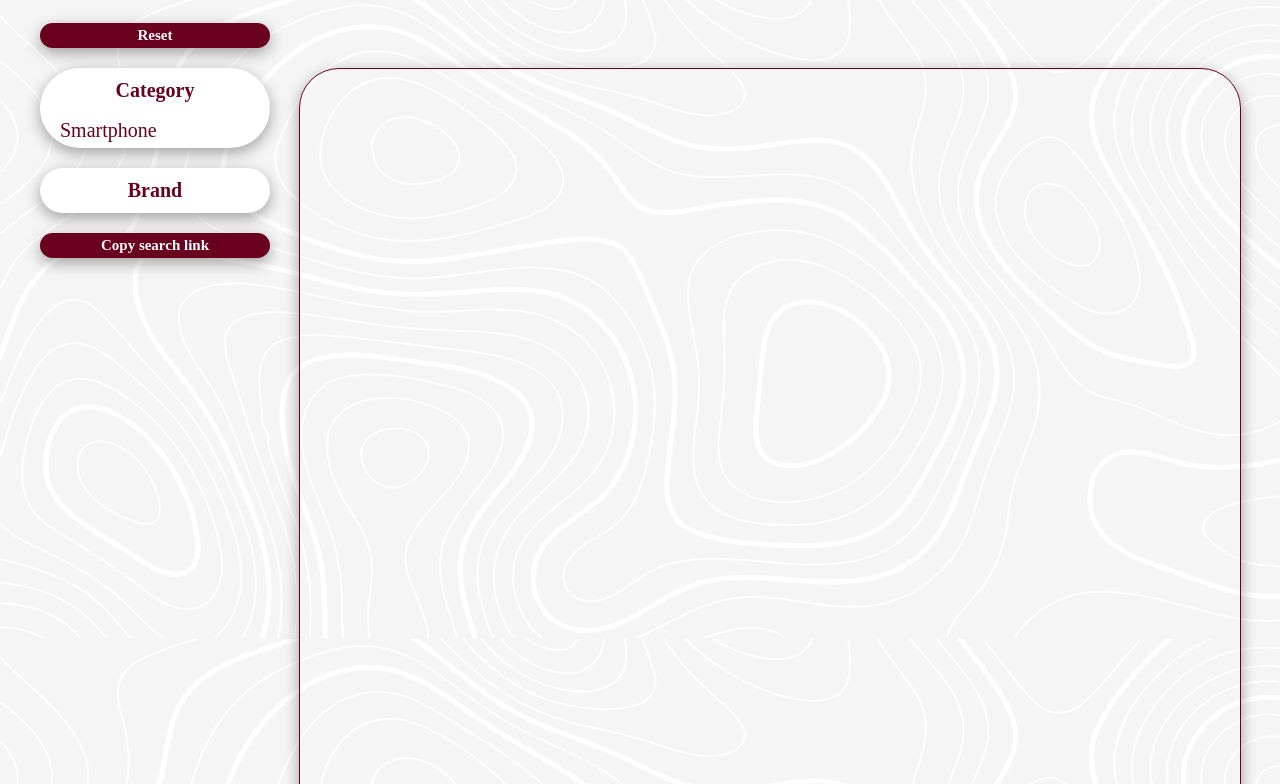
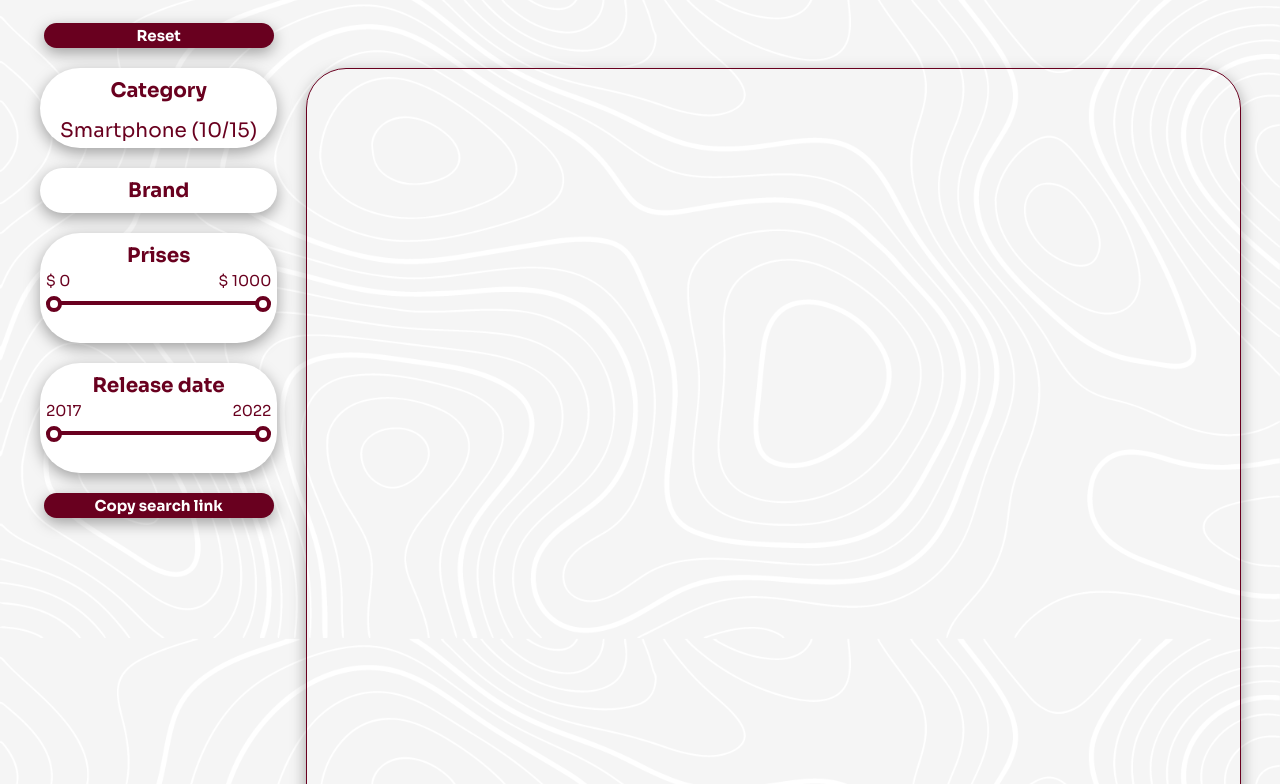
Before and after one commit to EnayaAme/Online-store, a website built with webpack: page src/index.html in a window 1280 px wide. Shown: the part 135-919 px from the top of the page. Built offline with nearby package versions, Linux system fonts and the light colour scheme.

Commit message:
feat: add CreateRangeBlock, add span to CreateCheckbox

```diff
--- a/src/sass/base/_typography.scss
+++ b/src/sass/base/_typography.scss
@@ -22,3 +22,7 @@ h2 {
 .choice-menu__option + label {
   @include text ('Sora', normal, 400, 2rem, $color-primary, 2.5rem);
 }
+
+.range-menu__numbers {
+  @include text ('Sora', normal, 400, 1.5rem, $color-primary, 2.5rem);
+}
--- a/src/sass/components/_choice-menu.scss
+++ b/src/sass/components/_choice-menu.scss
@@ -1,6 +1,5 @@
 // .range-menu,
-.choice-menu
-{
+.choice-menu {
   padding-top: 10px;
   width: 100%;
   max-height: 250px;
@@ -15,7 +14,6 @@
   box-shadow: rgba(0, 0, 0, 0.35) 0px 5px 15px;
 }
 
-//.range-menu h2,
 .choice-menu h2 {
   margin-bottom: 10px;
 }
--- /dev/null
+++ b/src/sass/components/_range-menu.scss
@@ -0,0 +1,96 @@
+.range-menu {
+  padding-bottom: 30px;
+  padding-top: 10px;
+  width: 100%;
+  max-height: 250px;
+  display: flex;
+  flex-direction: column;
+  align-items: center;
+  justify-content: flex-start;
+  background: $color-light;
+  border-radius: 40px;
+  overflow-x: hidden;
+  overflow-y: auto;
+  box-shadow: rgba(0, 0, 0, 0.35) 0px 5px 15px;
+}
+
+.range-menu__numbers {
+  width: 95%;
+  display: flex;
+  justify-content: space-between;
+}
+
+.range-menu__range {
+  position: relative;
+  width: 95%;
+  height: 20px;
+}
+
+.range-menu__tracker {
+  width: 100%;
+  height: 4px;
+  position: absolute;
+  margin: auto;
+  top: 0;
+  bottom: 0;
+  border-radius: 5px;
+  background-color: $color-primary;
+}
+
+.range-menu__slider {
+  -webkit-appearance: none;
+  -moz-appearance: none;
+  appearance: none;
+  width: 100%;
+  outline: none;
+  position: absolute;
+  margin: auto;
+  top: 0;
+  bottom: 0;
+  background-color: transparent;
+  pointer-events: none;
+}
+
+.range-menu__slider::-webkit-slider-runnable-track{
+  -webkit-appearance: none;
+  height: 5px;
+}
+
+.range-menu__slider::-moz-range-track{
+  -moz-appearance: none;
+  height: 5px;
+}
+
+.range-menu__slider::-ms-track {
+  appearance: none;
+  height: 5px;
+}
+
+.range-menu__slider::-moz-range-thumb{
+  -moz-appearance: none;
+  height: 16px;
+  width: 16px;
+  cursor: pointer;
+  border-radius: 50%;
+  background: $color-light;
+  border: 4px solid $color-primary;
+  pointer-events: auto;
+  margin-top: -5px;
+}
+
+.range-menu__slider::-webkit-slider-thumb{
+  -webkit-appearance: none;
+  height: 16px;
+  width: 16px;
+  cursor: pointer;
+  border-radius: 50%;
+  background: $color-light;
+  border: 4px solid $color-primary;
+  pointer-events: auto;
+  margin-top: -5px;
+}
+
+.range-menu__slider:active::-webkit-slider-thumb{
+  background-color: $color-light;
+  border: 3px solid $color-primary;
+}
--- a/src/style.scss
+++ b/src/style.scss
@@ -14,6 +14,7 @@
 @import "sass/components/header";
 @import "sass/components/buttons";
 @import "sass/components/choice-menu";
+@import "sass/components/range-menu";
 //@import "sass/components/footer";
 
 // layouts //
@@ -22,7 +23,7 @@
 @import "sass/layouts/store";
 
 // fonts //
-
+@import url('https://fonts.googleapis.com/css2?family=Sora:wght@400;700&display=swap');
 
 
 
--- a/src/ts/start.ts
+++ b/src/ts/start.ts
@@ -1,3 +1,5 @@
+////////////////////////////////////   INTERFACES   ////////////////////////////////////
+
 interface ConstructorElement {
   tag: string;
   id?: string;
@@ -20,10 +22,33 @@ interface ConstructorCheckbox {
   className?: string;
 }
 
+interface ConstructorRange {
+  type: string;
+  min: string;
+  max: string;
+  value: string;
+  id: string;
+  className?: string;
+}
+
+interface ConstructorRangeBlock {
+  title: string;
+  from: string;
+  to: string;
+  range1Min: string;
+  range2Min: string;
+  range1Max: string;
+  range2Max: string;
+  range1Value: string;
+  range2Value: string;
+}
+
+////////////////////////////////////   CLASSES   ////////////////////////////////////
+
 // структура базового элемента //
 
 class CreateElement {
-  private el: HTMLElement;
+  protected el: HTMLElement;
   constructor({ tag, id, className, content }: ConstructorElement) {
     this.el = document.createElement(tag);
     if (id) {
@@ -77,10 +102,101 @@ class CreateCheckbox {
     this.label = document.createElement('label');
     this.label.htmlFor = id;
     this.label.textContent = value;
+    const quantity = document.createElement('span');
+    quantity.textContent = '  (10/15)';
+    this.label.append(quantity);
   }
   getnode() {
     const arr: [HTMLInputElement, HTMLLabelElement] = [this.input, this.label];
     return arr;
+  }
+}
+
+class CreateRange {
+  private input: HTMLInputElement;
+  constructor({ type, min, max, value, id, className }: ConstructorRange) {
+    this.input = document.createElement('input');
+    this.input.type = type;
+    this.input.min = min;
+    this.input.max = max;
+    this.input.id = id;
+    this.input.value = value;
+    if (className) {
+      this.input.classList.add(className);
+    }
+  }
+
+  getnode() {
+    return this.input;
+  }
+}
+
+class CreateRangeBlock extends CreateElement {
+  private title: HTMLElement;
+  private nums: HTMLElement;
+  private from: HTMLElement;
+  private to: HTMLElement;
+  private rangeBlock: HTMLElement;
+  private rangeLine: HTMLElement;
+  private range1: HTMLInputElement;
+  private range2: HTMLInputElement;
+
+  constructor({
+    title,
+    from,
+    to,
+    range1Min,
+    range1Max,
+    range1Value,
+    range2Min,
+    range2Max,
+    range2Value,
+  }: ConstructorRangeBlock) {
+    super({ tag: 'div', className: 'aside__range range-menu' });
+    this.title = new CreateElement({ tag: 'h2', className: 'range-menu__title', content: title }).getnode();
+    this.nums = new CreateElement({ tag: 'div', className: 'range-menu__numbers' }).getnode();
+    this.from = new CreateElement({ tag: 'span', className: 'range-menu__from', content: from }).getnode();
+    this.to = new CreateElement({ tag: 'span', className: 'range-menu__to', content: to }).getnode();
+    this.nums.append(this.from, this.to);
+    this.rangeBlock = new CreateElement({ tag: 'div', className: 'range-menu__range' }).getnode();
+    this.rangeLine = new CreateElement({ tag: 'div', className: 'range-menu__tracker' }).getnode();
+    this.range1 = new CreateRange({
+      type: 'range',
+      min: range1Min,
+      max: range1Max,
+      value: range1Value,
+      id: 'slider-1',
+      className: 'range-menu__slider',
+    }).getnode();
+    this.range2 = new CreateRange({
+      type: 'range',
+      min: range2Min,
+      max: range2Max,
+      value: range2Value,
+      id: 'slider-2',
+      className: 'range-menu__slider',
+    }).getnode();
+    this.rangeBlock.append(this.rangeLine, this.range1, this.range2);
+    this.el.append(this.title, this.nums, this.rangeBlock);
+    ////////////////////// функционал //////////////////////
+    this.range1.addEventListener('input', () => {
+      if (parseInt(this.range2.value) - parseInt(this.range1.value) <= 0) {
+        this.range1.value = String(parseInt(this.range2.value) - 0);
+      }
+      this.from.textContent = '$ ' + this.range1.value;
+      const percent1 = (+this.range1.value / +this.range1.max) * 100;
+      const percent2 = (+this.range2.value / +this.range1.max) * 100;
+      this.rangeLine.style.background = `linear-gradient(to right, rgba(105, 0, 31, 0.08) ${percent1}% , #69001F ${percent1}% , #69001F ${percent2}%, rgba(105, 0, 31, 0.08) ${percent2}%)`;
+    });
+    this.range2.addEventListener('input', () => {
+      if (parseInt(this.range2.value) - parseInt(this.range1.value) <= 0) {
+        this.range2.value = String(parseInt(this.range1.value) + 0);
+      }
+      this.to.textContent = '$ ' + this.range2.value;
+      const percent1 = (+this.range1.value / +this.range1.max) * 100;
+      const percent2 = (+this.range2.value / +this.range1.max) * 100;
+      this.rangeLine.style.background = `linear-gradient(to right, rgba(105, 0, 31, 0.08) ${percent1}% , #69001F ${percent1}% , #69001F ${percent2}%, rgba(105, 0, 31, 0.08) ${percent2}%)`;
+    });
   }
 }
 
@@ -129,12 +245,35 @@ class CreateDefaultPage {
     }).getnode();
     const categories = new CreateElement({ tag: 'div', className: 'aside__choice choice-menu' }).getnode();
     const brands = new CreateElement({ tag: 'div', className: 'aside__choice choice-menu' }).getnode();
+
+    const prises = new CreateRangeBlock({
+      title: 'Prises',
+      from: '$ 0',
+      to: '$ 1000',
+      range1Min: '0',
+      range1Max: '1000',
+      range1Value: '0',
+      range2Min: '0',
+      range2Max: '1000',
+      range2Value: '1000',
+    }).getnode();
+    const year = new CreateRangeBlock({
+      title: 'Release date',
+      from: '2017',
+      to: '2022',
+      range1Min: '0',
+      range1Max: '1000',
+      range1Value: '0',
+      range2Min: '0',
+      range2Max: '1000',
+      range2Value: '1000',
+    }).getnode();
     const buttonBottom = new CreateElement({
       tag: 'button',
       className: 'button aside__button',
       content: 'Copy search link',
     }).getnode();
-    aside.append(buttonTop, categories, brands, buttonBottom);
+    aside.append(buttonTop, categories, brands, prises, year, buttonBottom);
     const categoriesTitle = new CreateElement({
       tag: 'h2',
       className: 'choice-menu__title',
```
Also changed, not shown: src/index.html (+0 -3 lines), dist/index.html, 4 other files.
